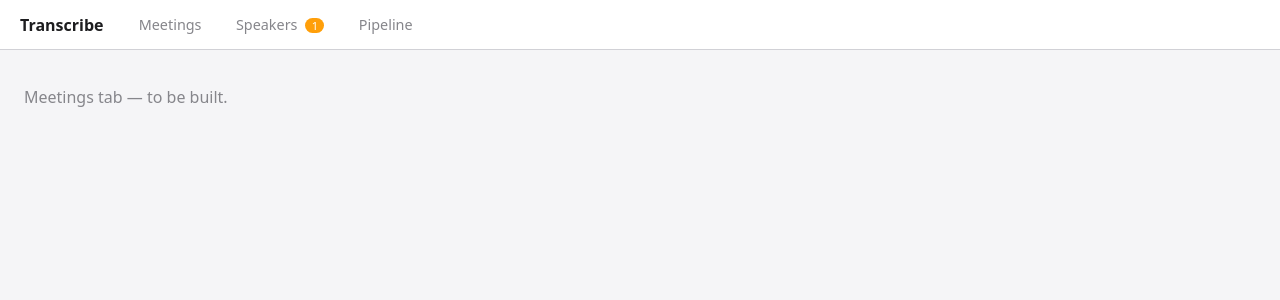
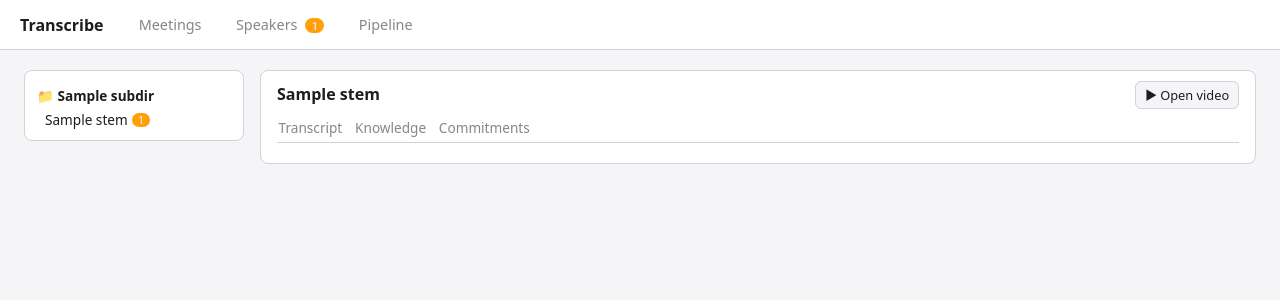
Before and after one commit to dtfuller/meeting-transcription, a FastAPI app: template templates/meetings.html in a window 1280 px wide. Shown: the top 300 px of the page. Run offline with FastAPI, Linux system fonts and the light colour scheme; the template is opened without the code that fills it: most values are stand-ins (such as "Sample title", 1, 10 or a date in 2020).

Commit message:
feat(ui): meetings tree + detail with Transcript view
Co-Authored-By: Claude Sonnet 4.6 <noreply@anthropic.com>

```diff
--- a/static/app.css
+++ b/static/app.css
@@ -25,3 +25,19 @@ body { margin: 0; font-family: system-ui, -apple-system, sans-serif; background:
 .tab .running { background: var(--ok); color: white; border-radius: 10px; padding: 0 0.4rem; margin-left: 0.25rem; font-size: 0.7rem; }
 .app-main { padding: 1.25rem 1.5rem; }
 .subtitle { color: var(--muted); }
+.meetings-page { display: flex; gap: 1rem; align-items: flex-start; }
+.tree { min-width: 220px; max-width: 280px; background: var(--panel); border: 1px solid var(--border); border-radius: 8px; padding: 0.5rem 0.75rem; font-size: 0.85rem; }
+.tree .folder { font-weight: 600; margin: 0.4rem 0 0.2rem; }
+.tree ul { list-style: none; padding-left: 0.5rem; margin: 0; }
+.tree li a { text-decoration: none; color: var(--text); display: inline-flex; align-items: center; padding: 0.15rem 0; gap: 0.3rem; }
+.tree li a.hl { color: var(--accent); font-weight: 600; }
+.tree .badge { background: var(--warn); color: white; border-radius: 10px; padding: 0 0.35rem; font-size: 0.65rem; }
+.detail { flex: 1; background: var(--panel); border: 1px solid var(--border); border-radius: 8px; padding: 0.75rem 1rem; }
+.detail.empty { color: var(--muted); }
+.detail-head { display: flex; align-items: center; gap: 0.75rem; margin-bottom: 0.5rem; }
+.detail-head h2 { margin: 0; font-size: 1rem; flex: 1; }
+.mini-btn { background: var(--bg); color: var(--text); border: 1px solid var(--border); padding: 0.25rem 0.55rem; border-radius: 6px; font-size: 0.8rem; text-decoration: none; cursor: pointer; }
+.subtabs { display: flex; gap: 0.6rem; border-bottom: 1px solid var(--border); margin-bottom: 0.5rem; }
+.subtab { text-decoration: none; color: var(--muted); padding: 0.3rem 0.1rem; font-size: 0.85rem; }
+.subtab.active { color: var(--accent); font-weight: 600; border-bottom: 2px solid var(--accent); }
+pre.transcript { white-space: pre-wrap; font-family: ui-monospace, monospace; font-size: 0.8rem; line-height: 1.55; color: var(--muted); margin: 0; }
--- /dev/null
+++ b/templates/_meeting_detail.html
@@ -0,0 +1,26 @@
+<section class="detail">
+  <header class="detail-head">
+    <h2>{{ meeting.stem }}</h2>
+    <div class="actions">
+      <a class="mini-btn" href="/video/meeting/{{ meeting.subdir }}/{{ meeting.stem }}" target="_blank">▶ Open video</a>
+      <!-- re-extract / reclassify hooked up in later task -->
+    </div>
+  </header>
+  <nav class="subtabs">
+    <a class="subtab {% if view == 'transcript' %}active{% endif %}"
+       href="/meetings/{{ meeting.subdir }}/{{ meeting.stem }}?view=transcript">Transcript</a>
+    <a class="subtab {% if view == 'knowledge' %}active{% endif %}"
+       href="/meetings/{{ meeting.subdir }}/{{ meeting.stem }}?view=knowledge">Knowledge</a>
+    <a class="subtab {% if view == 'commitments' %}active{% endif %}"
+       href="/meetings/{{ meeting.subdir }}/{{ meeting.stem }}?view=commitments">Commitments</a>
+  </nav>
+  <div class="subview">
+    {% if view == 'transcript' %}
+      <pre class="transcript">{{ transcript_text }}</pre>
+    {% elif view == 'knowledge' %}
+      <article class="md">{{ knowledge_html|safe }}</article>
+    {% elif view == 'commitments' %}
+      <article class="md">{{ commitments_html|safe }}</article>
+    {% endif %}
+  </div>
+</section>
--- /dev/null
+++ b/templates/_meeting_tree.html
@@ -0,0 +1,19 @@
+<aside class="tree">
+  {% set current_subdir = namespace(v=None) %}
+  {% for m in meetings %}
+    {% if m.subdir != current_subdir.v %}
+      {% if not loop.first %}</ul>{% endif %}
+      <div class="folder">📁 {{ m.subdir }}</div>
+      <ul>
+      {% set current_subdir.v = m.subdir %}
+    {% endif %}
+    <li>
+      <a href="/meetings/{{ m.subdir }}/{{ m.stem }}"
+         class="{% if selected and selected.subdir == m.subdir and selected.stem == m.stem %}hl{% endif %}">
+        {{ m.stem }}
+        {% if m.unknown_count %}<span class="badge">{{ m.unknown_count }}</span>{% endif %}
+      </a>
+    </li>
+  {% endfor %}
+  {% if meetings %}</ul>{% endif %}
+</aside>
--- a/templates/base.html
+++ b/templates/base.html
@@ -2,6 +2,7 @@
 <html lang="en">
 <head>
   <meta charset="utf-8">
+  <meta name="viewport" content="width=device-width, initial-scale=1">
   <title>{% block title %}Transcribe{% endblock %}</title>
   <link rel="stylesheet" href="/static/app.css">
   <script src="/static/htmx.min.js"></script>
@@ -10,12 +11,15 @@
   <header class="app-bar">
     <h1>Transcribe</h1>
     <nav class="tabs">
-      <a href="/meetings" class="tab {% if active_tab == 'meetings' %}active{% endif %}">Meetings</a>
-      <a href="/speakers" class="tab {% if active_tab == 'speakers' %}active{% endif %}">
+      <a href="/meetings" class="tab {% if active_tab == 'meetings' %}active{% endif %}"
+         {% if active_tab == 'meetings' %}aria-current="page"{% endif %}>Meetings</a>
+      <a href="/speakers" class="tab {% if active_tab == 'speakers' %}active{% endif %}"
+         {% if active_tab == 'speakers' %}aria-current="page"{% endif %}>
         Speakers
         {% if speakers_count %}<span class="count">{{ speakers_count }}</span>{% endif %}
       </a>
-      <a href="/pipeline" class="tab {% if active_tab == 'pipeline' %}active{% endif %}">
+      <a href="/pipeline" class="tab {% if active_tab == 'pipeline' %}active{% endif %}"
+         {% if active_tab == 'pipeline' %}aria-current="page"{% endif %}>
         Pipeline
         {% if pipeline_running %}<span class="running">running</span>{% endif %}
       </a>
--- a/templates/meetings.html
+++ b/templates/meetings.html
@@ -2,6 +2,11 @@
 {% block title %}Meetings — Transcribe{% endblock %}
 {% block content %}
 <section class="meetings-page">
-  <p class="subtitle">Meetings tab — to be built.</p>
+  {% include "_meeting_tree.html" %}
+  {% if meeting %}
+    {% include "_meeting_detail.html" %}
+  {% else %}
+    <section class="detail empty"><p class="subtitle">Select a meeting from the left.</p></section>
+  {% endif %}
 </section>
 {% endblock %}
```
Also changed, not shown: app/routes/meetings.py (+42 -3 lines), tests/test_routes_meetings.py (added, +45 -0 lines).
